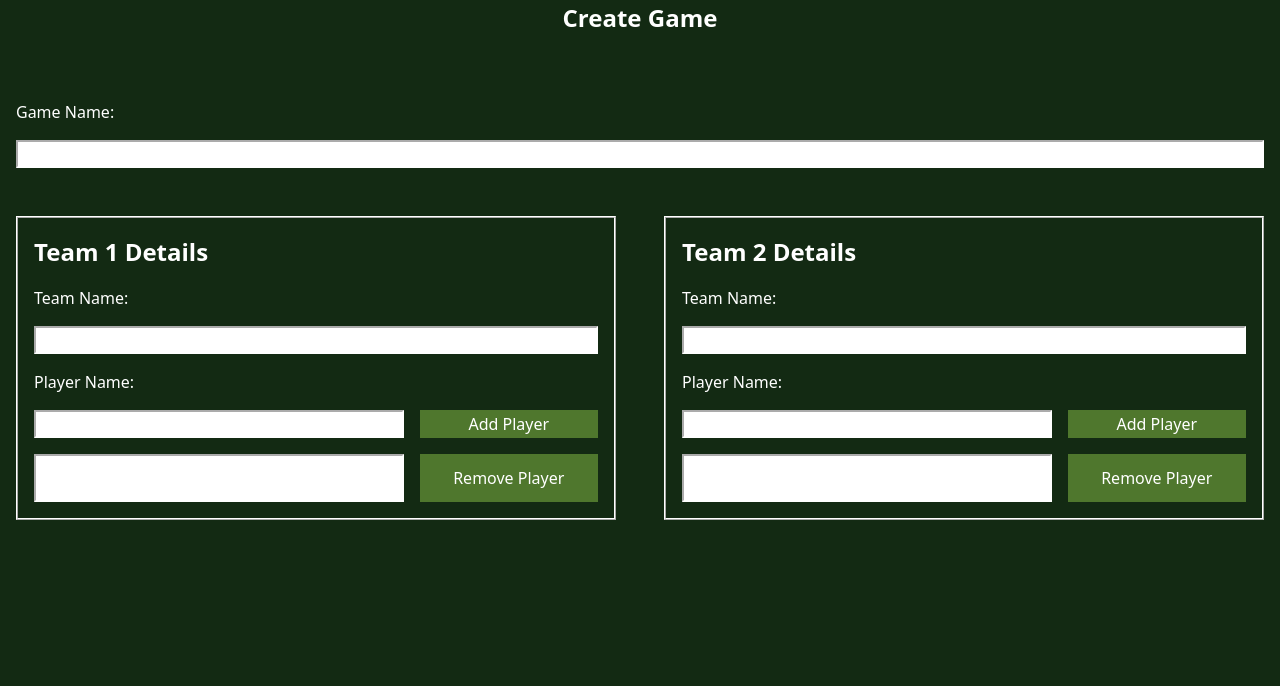
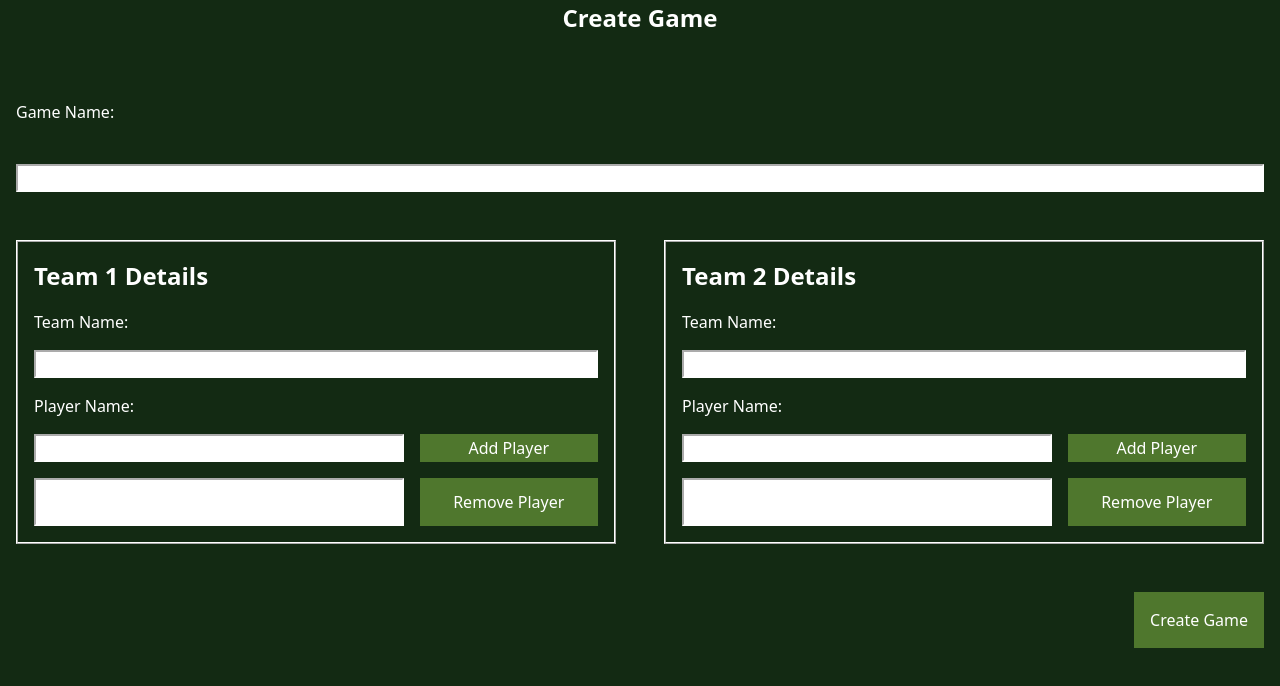
Before and after one commit to kirk-c-saunders/family-feud, a website: page public/createGame.html in a window 1280 px wide. Drawn offline with Linux system fonts and the light colour scheme.

Commit message:
forgot to add the submit button

```diff
--- a/public/createGame.html
+++ b/public/createGame.html
@@ -10,8 +10,8 @@
     <main>
         <article class="flex-container">
             <h1>Create Game</h1>
-            <form>
-                <label class ="right-margin" for="name">Game Name:</label> <br>
+            <form class="form-flex-container">
+                <label id="name-label" class ="right-margin" for="name">Game Name:</label> <br>
                 <input type="text" class="white-textbox-boarder" id="name" name="name" required minlength="3"/>
                 <div class="teams-container">
                     <div id="team1">
@@ -35,6 +35,7 @@
                         <button id="remove-team-2-player-button" class="remove-player-button">Remove Player</button>
                     </div>
                 </div>
+                <button id="create-game" type="submit">Create Game</button>
             </form>
         </article>
     </main>
--- a/public/css/createGame.css
+++ b/public/css/createGame.css
@@ -8,11 +8,6 @@ body {
 
 h1 {
     margin-bottom: 3rem;
-}
-
-form {
-    width: 100%;
-    padding: 1rem;
 }
 
 button {
@@ -38,7 +33,8 @@ ul {
 }
 
 .flex-container,
-.teams-container {
+.teams-container,
+.form-flex-container {
     display: flex;
     flex-direction: column;
     align-items: center;
@@ -49,8 +45,13 @@ ul {
     width: 100vw;
 }
 
-.teams-container {
+.teams-container,
+.form-flex-container {
     width: 100%;
+}
+
+.form-flex-container {
+    padding: 1rem;
 }
 
 .team-grid-header {
@@ -63,6 +64,10 @@ ul {
 
 .add-player-label {
     grid-area: add-player-label;
+}
+
+#name-label {
+    align-self: flex-start;
 }
 
 #name {
@@ -113,13 +118,26 @@ ul {
     grid-area: remove-player-button;
 }
 
+#create-game {
+    padding: 1rem;
+    margin-top: 3rem;
+    width: 100%;
+
+}
+
 @media (min-width: 992px) {
     .teams-container {
         flex-direction: row;
         gap: 3rem;
     }
+
     #team1,
     #team2 {
         min-width: 445px;
     }
+
+    #create-game {
+        align-self: flex-end;
+        width: auto;
+    }
 }
```
